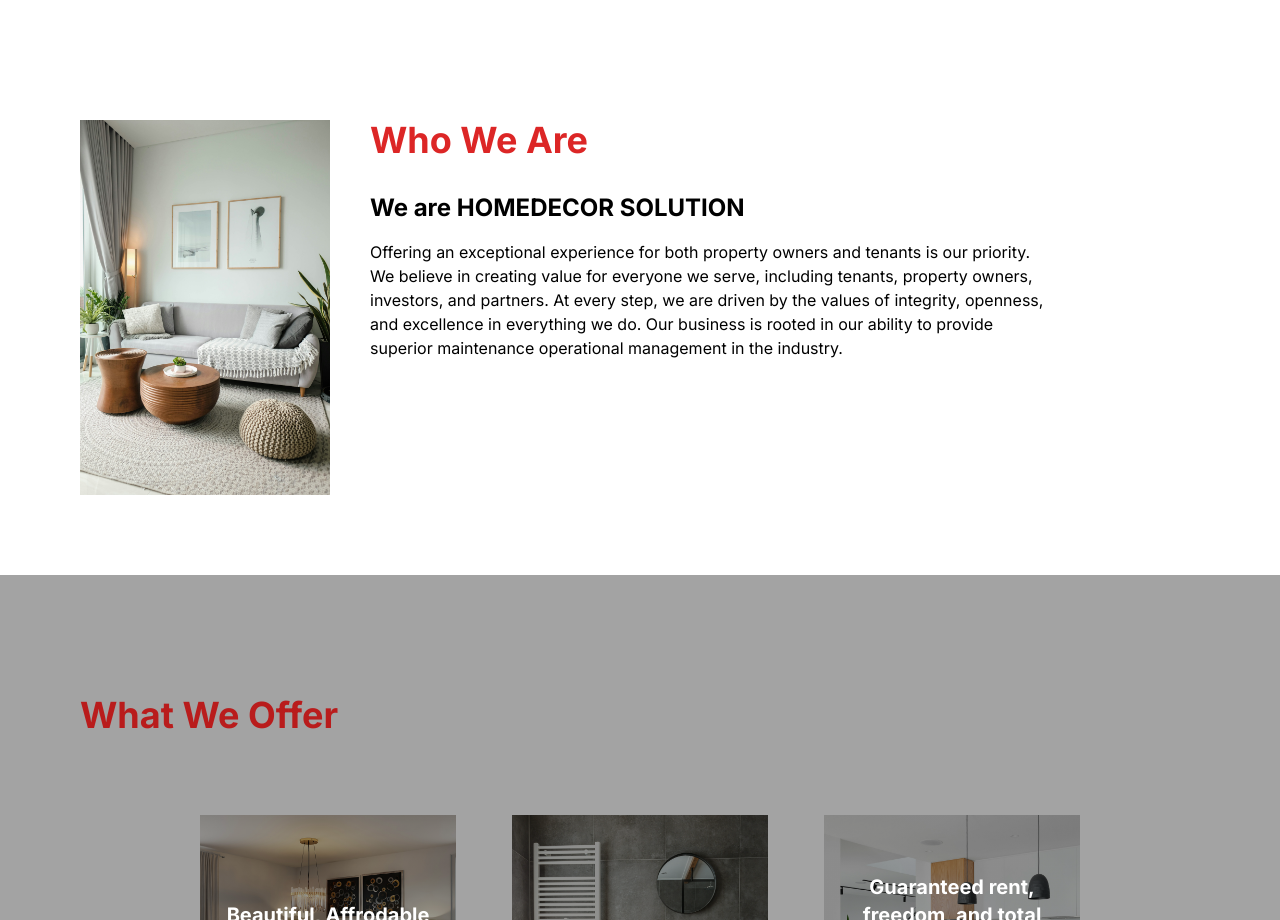
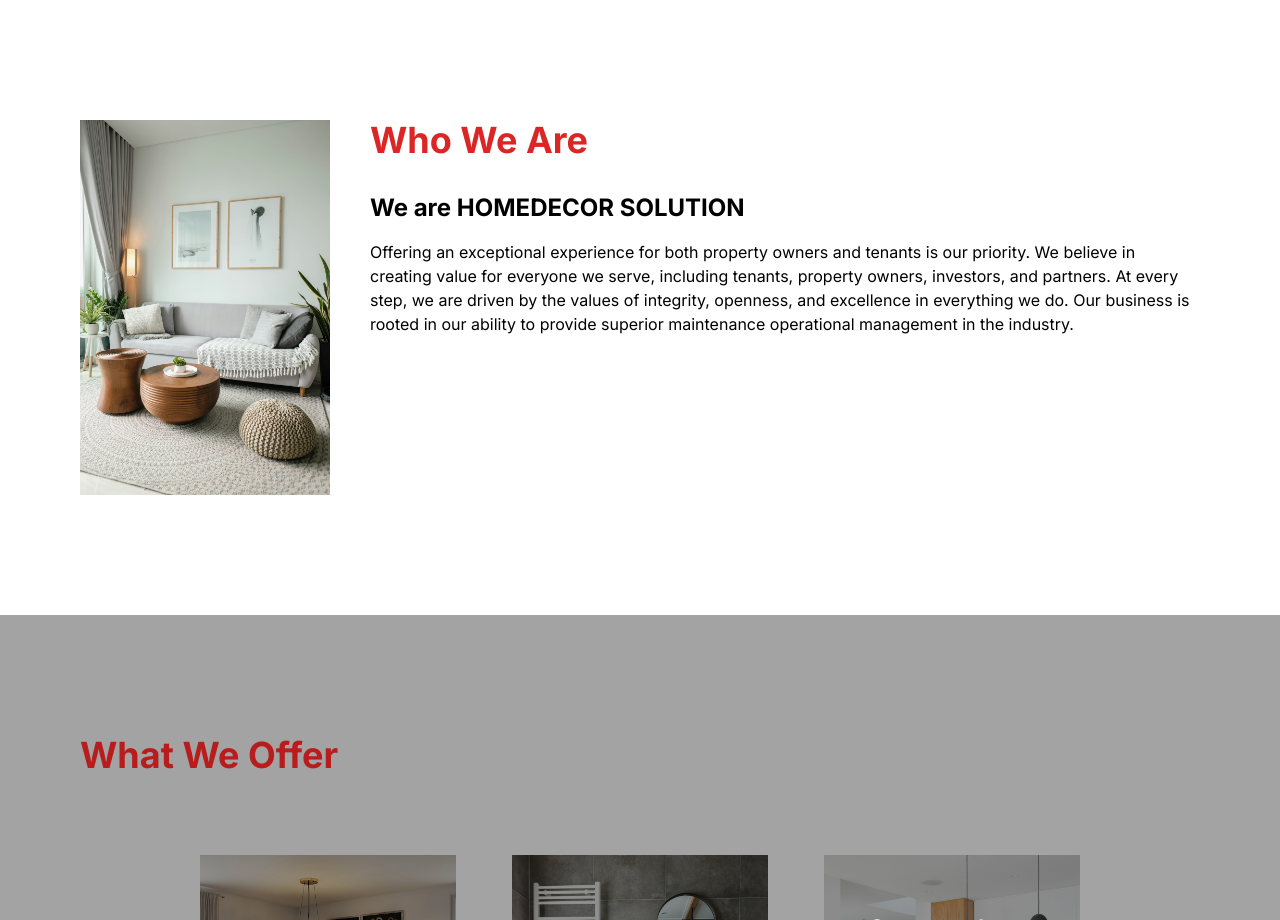
Before and after one commit to artikosamodra/homedecor, a Next.js app: page / in a window 1280 px wide. Shown: the part 800-1720 px from the top of the page. Built offline with nearby package versions, Linux system fonts and the light colour scheme.

Commit message:
minor col-span

```diff
--- a/src/app/page/Info/index.jsx
+++ b/src/app/page/Info/index.jsx
@@ -13,7 +13,7 @@ const InfoSec = () => {
             className="md:block hidden"
           />
         </div>
-        <div className="md:col-span-5 col-span-8">
+        <div className="md:col-span-6 col-span-8">
           <h1 className="text-4xl font-bold text-red-600 pb-8">Who We Are</h1>
           <h2 className="lg:text-2xl text-xl font-bold pb-4">
             We are HOMEDECOR SOLUTION
```
